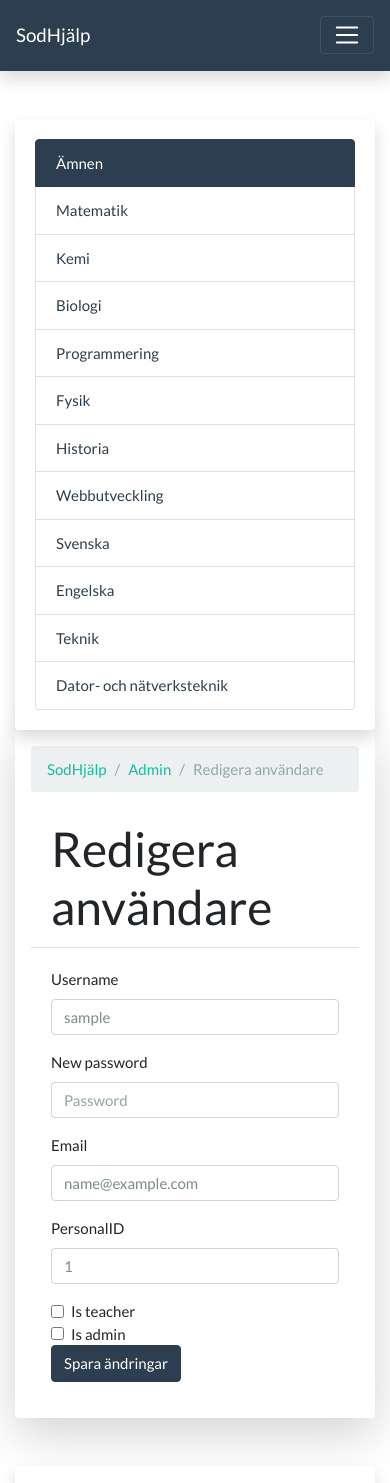
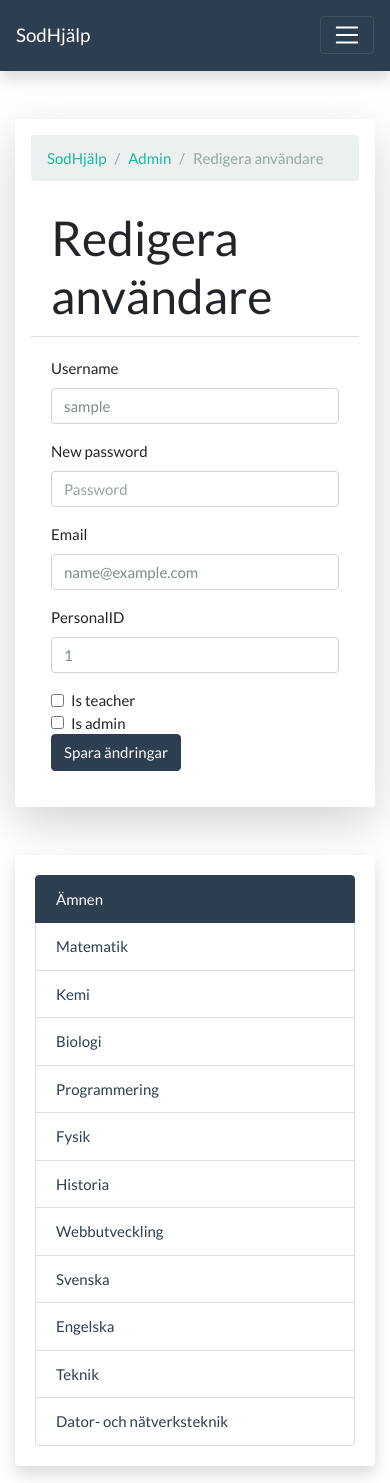
Before and after one commit to PierreLeFevre/sodhjalp, a Flask app: page /admin/beta/1/update in a window 390 px wide. Shown: the top 1483 px of the page. Run offline with Flask 2, Linux system fonts and the light colour scheme; the visitor is signed in with stand-in values (Sample User, id 1); data comes from the database, SQL or seed files in the repository; some libraries are stand-ins or nearby versions.

Commit message:
fixed order on mobile

```diff
--- a/flaskr/templates/base.html
+++ b/flaskr/templates/base.html
@@ -56,8 +56,8 @@
 <div class="container-fluid mt-5">
   <div class="row align-items-start">
 
-    <div class="col-lg-4 col-xl-2">
-      <div class="card shadow border-0 sticky-top">
+    <div class="col-lg-4 col-xl-2 order-6 order-xl-1">
+      <div class="card shadow border-0 sticky-top mb-5">
         <div class="card-body">
           <div class="list-group text-info">
             <a class="list-group-item border border-primary active" href="/">Ämnen</a>
@@ -78,9 +78,9 @@
     </div>
 
     {% if g.user and g.user['personal_id'] %}
-      <div class="col-lg-6 col-xl-8">
+      <div class="col-lg-6 col-xl-8 order-1 order-xl-6">
     {% else %}
-      <div class="col-lg-8 col-xl-10">
+      <div class="col-lg-8 col-xl-10 order-1 order-xl-6">
     {% endif %}
 
       {% with messages = get_flashed_messages(with_categories=true) %}
@@ -105,7 +105,7 @@
     </div>
 
     {% if g.user and g.user['personal_id'] %}
-      <div class="col-lg-2 col-xl-2">
+      <div class="col-lg-2 col-xl-2 order-12 order-xl-12">
         <div class="card shadow border-0 sticky-top">
           <div class="card-body mx-auto">
             <img src="{{ get_schedule_url() }}" class="img-fluid" alt="Schedule" id="schedule">
```
